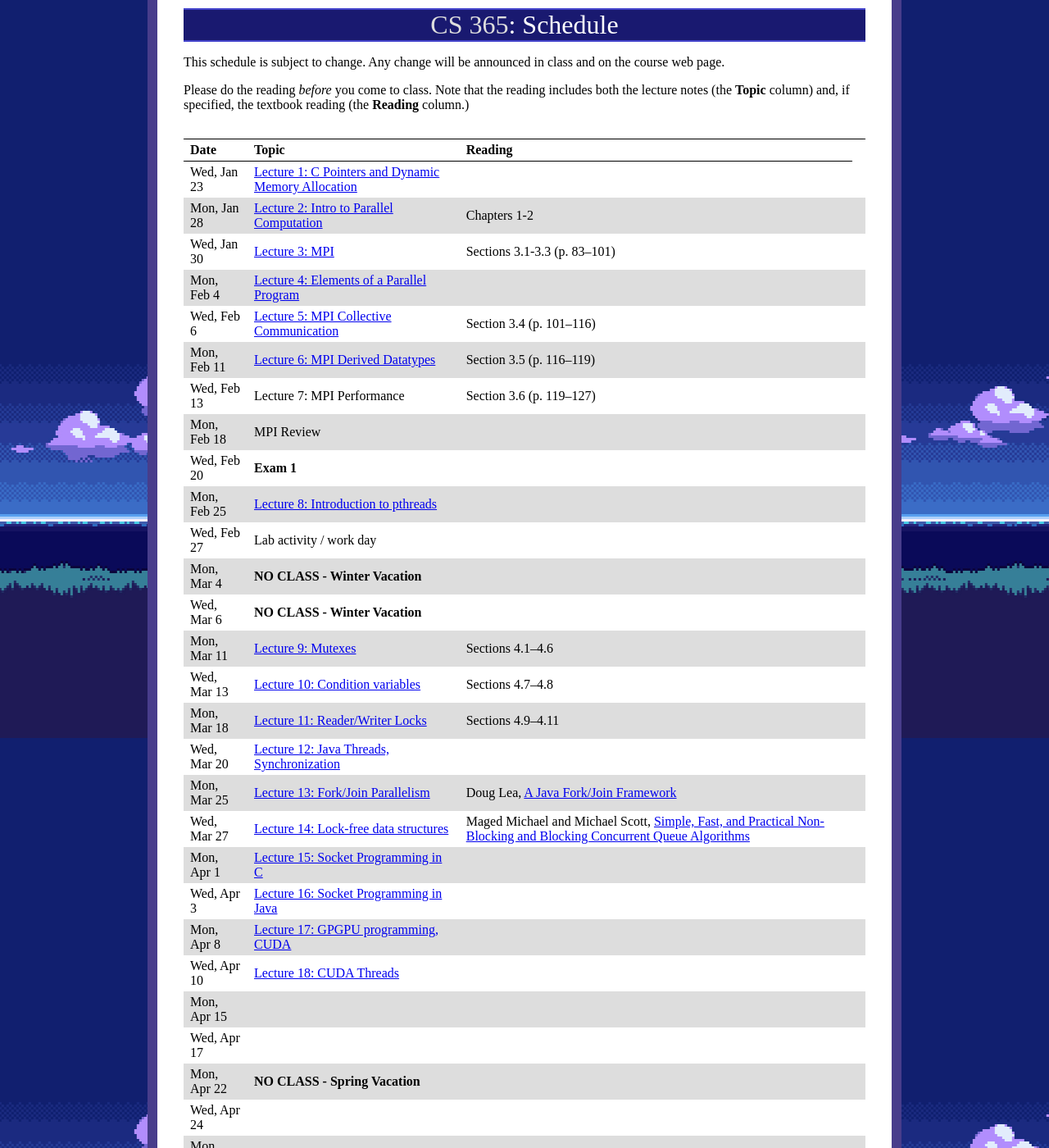
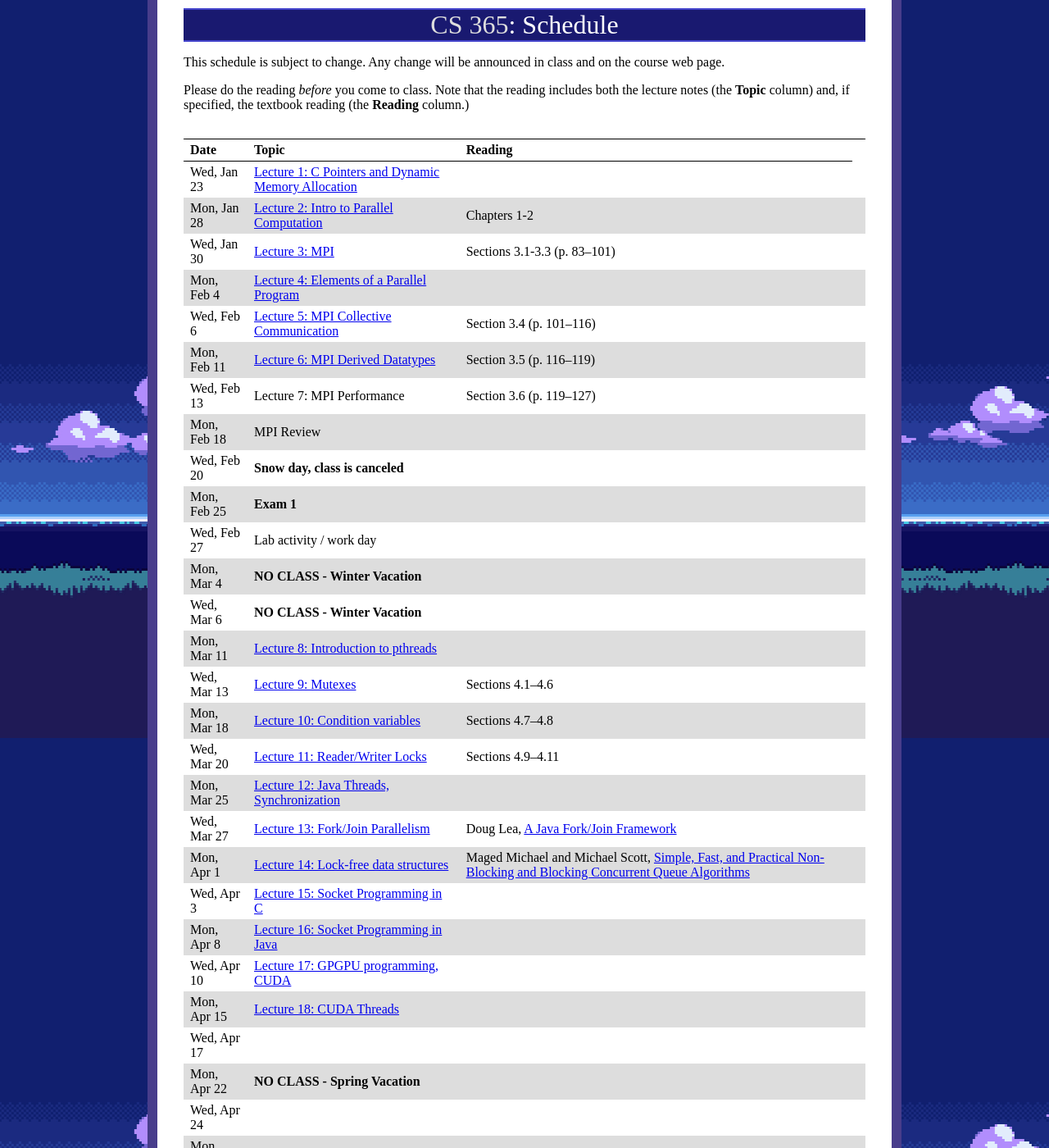
Before and after one commit to ycpcs/cs365-spring2019, a Jekyll site: the page built from schedule.md, in a window 1280 px wide and 1400 px high. Shown: the whole window at 82% size. Built offline with Jekyll 4.4.1, drawn with Linux system fonts in a browser that asks for light colours.

Commit message:
move exam 1 because of snow day

```diff
--- a/js/AACONFIG-scheduleInfo.js
+++ b/js/AACONFIG-scheduleInfo.js
@@ -42,15 +42,18 @@ courseInfo.classPeriods = [
 		lab: new Lab("No lab", "")
 	},
 	{
+		topic: new Topic("** Snow day, class is canceled", "")
+	},
+	{
 		topic: new Topic("** Exam 1", "")
+	},
+	{
+		topic: new Topic("Lab activity / work day", "")
 	},
 	{
 		topic: new Topic("Lecture 8: Introduction to pthreads", "lectures/lecture08.html"),
 		reading: "",
 		lab: new NumberedLab(6, "Pthreads", "CS365_Lab06.zip")
-	},
-	{
-		topic: new Topic("Lab activity / work day", "")
 	},
 	{
 		topic: new Topic("Lecture 9: Mutexes", "lectures/lecture09.html"),
```
Also changed, not shown: index.md (+1 -0 lines).
